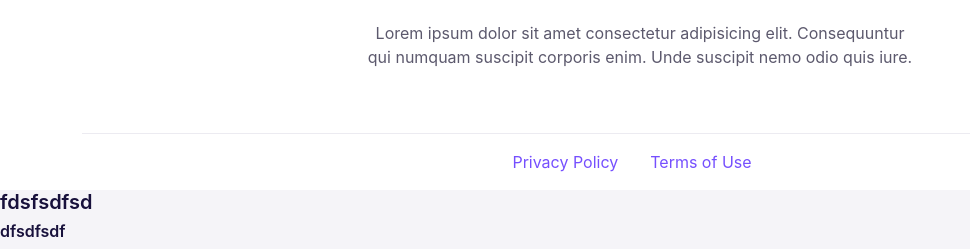
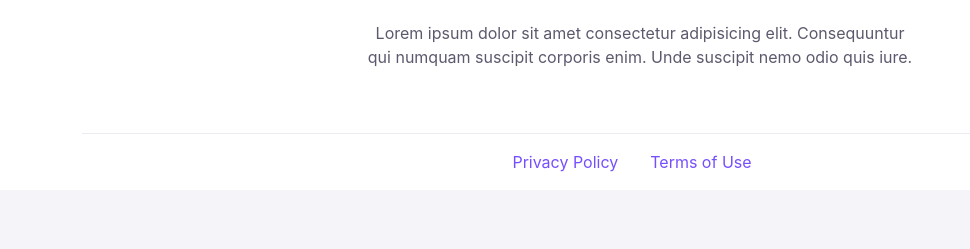
Before and after one commit to RobertDacian/semester-project, a website: page index.html in a window 1280 px wide. Shown: the part 3640-3889 px from the top of the page, without its empty margins (0-970 px from the left). After the commit the page ends 3830 px from the top, so only its background shows below. Drawn offline with nearby package versions, Linux system fonts and the light colour scheme.

Commit message:
Code automation updated

```diff
--- a/index.html
+++ b/index.html
@@ -2000,10 +2000,3 @@
     <script src="https://cdn.jsdelivr.net/npm/bootstrap@5.2.2/dist/js/bootstrap.min.js"></script>
   </body>
 </html>
-
-<html>
-  <h3>fdsfsdfsd</h3>
-  <div>
-    <h4>dfsdfsdf</h4>
-  </div>
-</html>
```
